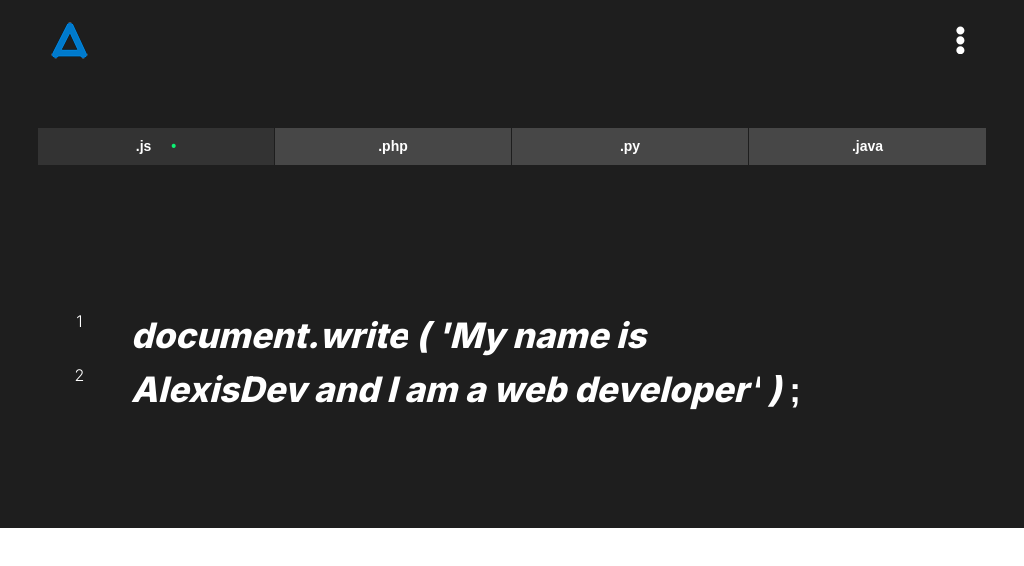
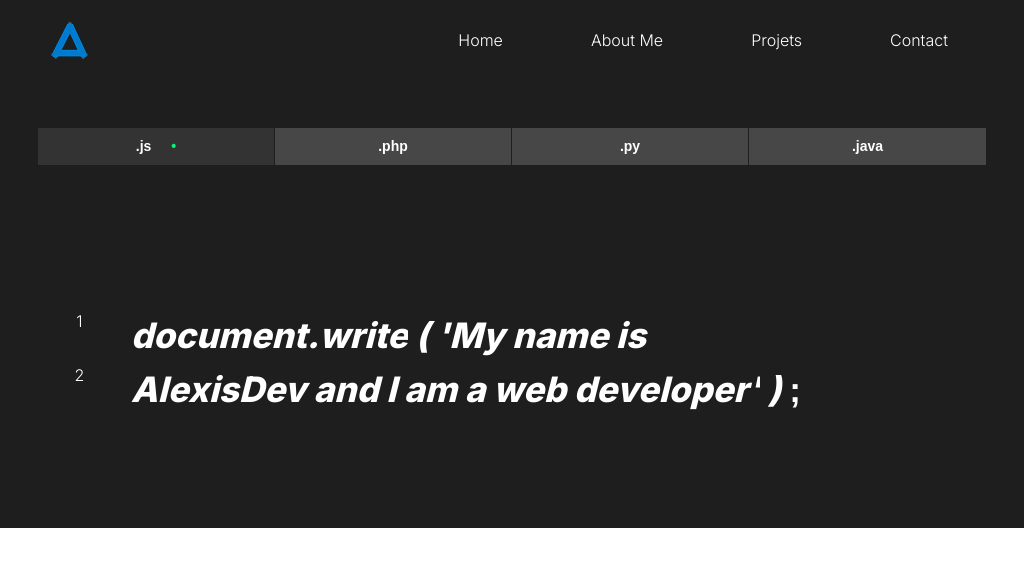
Before and after one commit to favt12/Portafolio, a React app: page / in a window 1024 px wide. Shown: the top 566 px of the page. Built offline with nearby package versions, Linux system fonts and the light colour scheme.

Commit message:
menu links moved to the left side

```diff
--- a/src/scss/_Navbar.scss
+++ b/src/scss/_Navbar.scss
@@ -1,17 +1,43 @@
 @import './Variables';
+
 header {
     display: flex;
     align-items: center;
     justify-content: space-between;
-    height: 80px;
+    height: 5rem;
     padding: 0 2rem;
     background-color: $primaryColor;
     color: white;
+    z-index: 1;
     nav {
+        display: flex;
+        position: fixed;
+        top: 0;
+        left: 0;
+        height: 100%;
+        width: 100%;
+        flex-direction: column;
+        align-items: center;
+        justify-content: center;
+        gap: 1.5rem;
+        background-color: $primaryColor;
+        transition: 1s;
+        transform: translateY(-100vh);
+        @media only screen and (min-width: 1024px) {
+            flex-direction: row;
+            transform: none;
+            position: relative;
+            justify-content: end;
+        }
         a {
             margin: 0 2rem;
+            font-size: 2rem;
+            font-family: 'Inter', sans-serif;
             color: white;
             text-decoration: none;
+            @media only screen and (min-width: 1024px) {
+                font-size: 1rem;
+            }
         }
         a:hover {
             color: rgb(187, 187, 187);
@@ -19,37 +45,14 @@ header {
     }
     .nav-btn {
         padding: 5px;
-        cursor: pointer;
-        background: transparent;
         border: none;
         outline: none;
         color: white;
-        visibility: hidden;
-        opacity: 0;
-        font-size: 1.8rem;
+        font-size: 2rem;
+        cursor: pointer;
+        @media only screen and (min-width: 1024px) {
+            display: none;
         }
-    @media only screen and (max-width: 1024px) {
-        nav {
-            position: fixed;
-            top: 0;
-            left: 0;
-            height: 100%;
-            width: 100%;
-            display: flex;
-            flex-direction: column;
-            align-items: center;
-            justify-content: center;
-            gap: 1.5rem;
-            background-color: $primaryColor;
-            transition: 1s;
-            transform: translateY(-100vh);
-            a {
-                font-size: 1.5rem;
-            }
-        }
-        .nav-btn {
-            visibility: visible;
-            opacity: 1;
     }
     .responsive_nav {
         transform: none;
@@ -59,6 +62,4 @@ header {
         top: 2rem;
         right: 2rem;
     }
-
 }
-}
```
Lines whose indentation alone changed are shown as unchanged.
